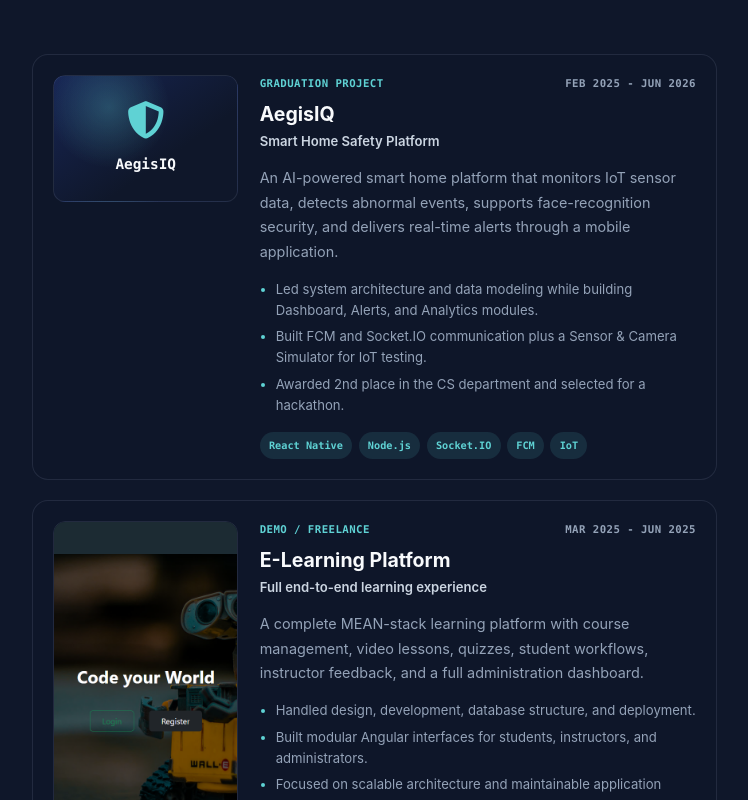
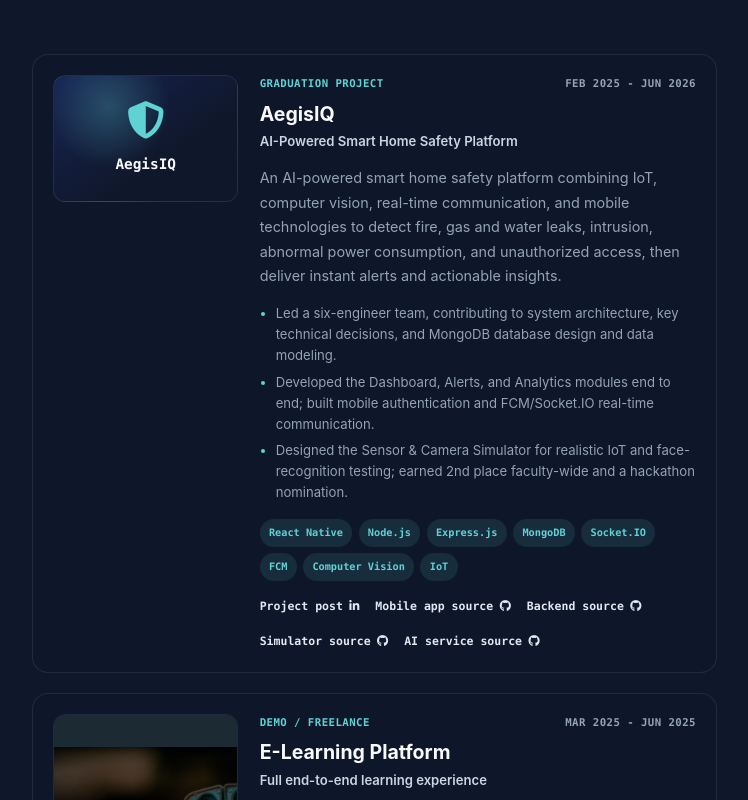
Before and after one commit to mo7amedfe/portfolio, an Angular app: page / in a window 1280 px wide. Shown: the part 1720-2520 px from the top of the page, without its empty margins (513-1261 px from the left). Built offline with nearby package versions, Linux system fonts and the light colour scheme.

Commit message:
Add AegisIQ source links and details

```diff
--- a/src/app/projects/projects.component.html
+++ b/src/app/projects/projects.component.html
@@ -31,12 +31,16 @@
           <span *ngFor="let technology of item.project_technologies">{{technology}}</span>
         </div>
 
-        <div class="project-links" *ngIf="item.live_link || item.source_code">
+        <div class="project-links" *ngIf="item.live_link || item.post_link || item.source_codes.length">
           <a *ngIf="item.live_link" [href]="item.live_link" target="_blank" rel="noopener noreferrer">
             Live project <i class="fa-solid fa-arrow-up-right-from-square" aria-hidden="true"></i>
           </a>
-          <a *ngIf="item.source_code" [href]="item.source_code" target="_blank" rel="noopener noreferrer">
-            Source code <i class="fa-brands fa-github" aria-hidden="true"></i>
+          <a *ngIf="item.post_link" [href]="item.post_link" target="_blank" rel="noopener noreferrer">
+            Project post <i class="fa-brands fa-linkedin-in" aria-hidden="true"></i>
+          </a>
+          <a *ngFor="let source of item.source_codes" [href]="source.url" target="_blank"
+            rel="noopener noreferrer">
+            {{source.label}} <i class="fa-brands fa-github" aria-hidden="true"></i>
           </a>
         </div>
       </div>
--- a/src/app/projects/projects.component.ts
+++ b/src/app/projects/projects.component.ts
@@ -11,26 +11,54 @@ export class ProjectsComponent {
   items = [
     {
       project_title: 'AegisIQ',
-      project_subtitle: 'Smart Home Safety Platform',
+      project_subtitle: 'AI-Powered Smart Home Safety Platform',
       project_type: 'Graduation Project',
       developed_at: 'Feb 2025 - Jun 2026',
       description:
-        'An AI-powered smart home platform that monitors IoT sensor data, detects abnormal events, supports face-recognition security, and delivers real-time alerts through a mobile application.',
+        'An AI-powered smart home safety platform combining IoT, computer vision, real-time communication, and mobile technologies to detect fire, gas and water leaks, intrusion, abnormal power consumption, and unauthorized access, then deliver instant alerts and actionable insights.',
       highlights: [
-        'Led system architecture and data modeling while building Dashboard, Alerts, and Analytics modules.',
-        'Built FCM and Socket.IO communication plus a Sensor & Camera Simulator for IoT testing.',
-        'Awarded 2nd place in the CS department and selected for a hackathon.'
+        'Led a six-engineer team, contributing to system architecture, key technical decisions, and MongoDB database design and data modeling.',
+        'Developed the Dashboard, Alerts, and Analytics modules end to end; built mobile authentication and FCM/Socket.IO real-time communication.',
+        'Designed the Sensor & Camera Simulator for realistic IoT and face-recognition testing; earned 2nd place faculty-wide and a hackathon nomination.'
       ],
       project_technologies: [
         'React Native',
         'Node.js',
+        'Express.js',
+        'MongoDB',
         'Socket.IO',
         'FCM',
+        'Computer Vision',
         'IoT'
+      ],
+      post_link:
+        'https://www.linkedin.com/posts/mohameddahmed1_hackathon-activity-7481765322652475392-XlT_',
+      source_codes: [
+        {
+          label: 'Mobile app source',
+          url: 'https://github.com/mohamedsalah-2003/AegisIQ-SmartHomeEndUserApp'
+        },
+        {
+          label: 'Backend source',
+          url: 'https://github.com/MustafaDols/Smart-Home-API'
+        },
+        {
+          label: 'Simulator source',
+          url: 'https://github.com/mohamedsalah-2003/AegisIQ-CameraAndSensorSemulatorApp'
+        },
+        {
+          label: 'AI service source',
+          url: 'https://github.com/Abdelrahmanyehia98/smart-home-anomaly-detection-ai'
+        }
       ]
     },
     {
-      source_code: 'https://github.com/mohamedsalah-2003/EducationPlatform',
+      source_codes: [
+        {
+          label: 'Source code',
+          url: 'https://github.com/mohamedsalah-2003/EducationPlatform'
+        }
+      ],
       live_link: 'https://education-platform-omega.vercel.app',
       imgSrc: 'assets/images/Screenshot 2025-07-03 164804.png',
       developed_at: 'Mar 2025 - Jun 2025',
@@ -54,7 +82,12 @@ export class ProjectsComponent {
       ]
     },
     {
-      source_code: 'https://github.com/mohamedsalah-2003/Realstate',
+      source_codes: [
+        {
+          label: 'Source code',
+          url: 'https://github.com/mohamedsalah-2003/Realstate'
+        }
+      ],
       live_link: 'https://mohamedsalah-2003.github.io/Realstate',
       imgSrc: 'assets/images/download.png',
       developed_at: 'Nov 2023 - Dec 2023',
```
